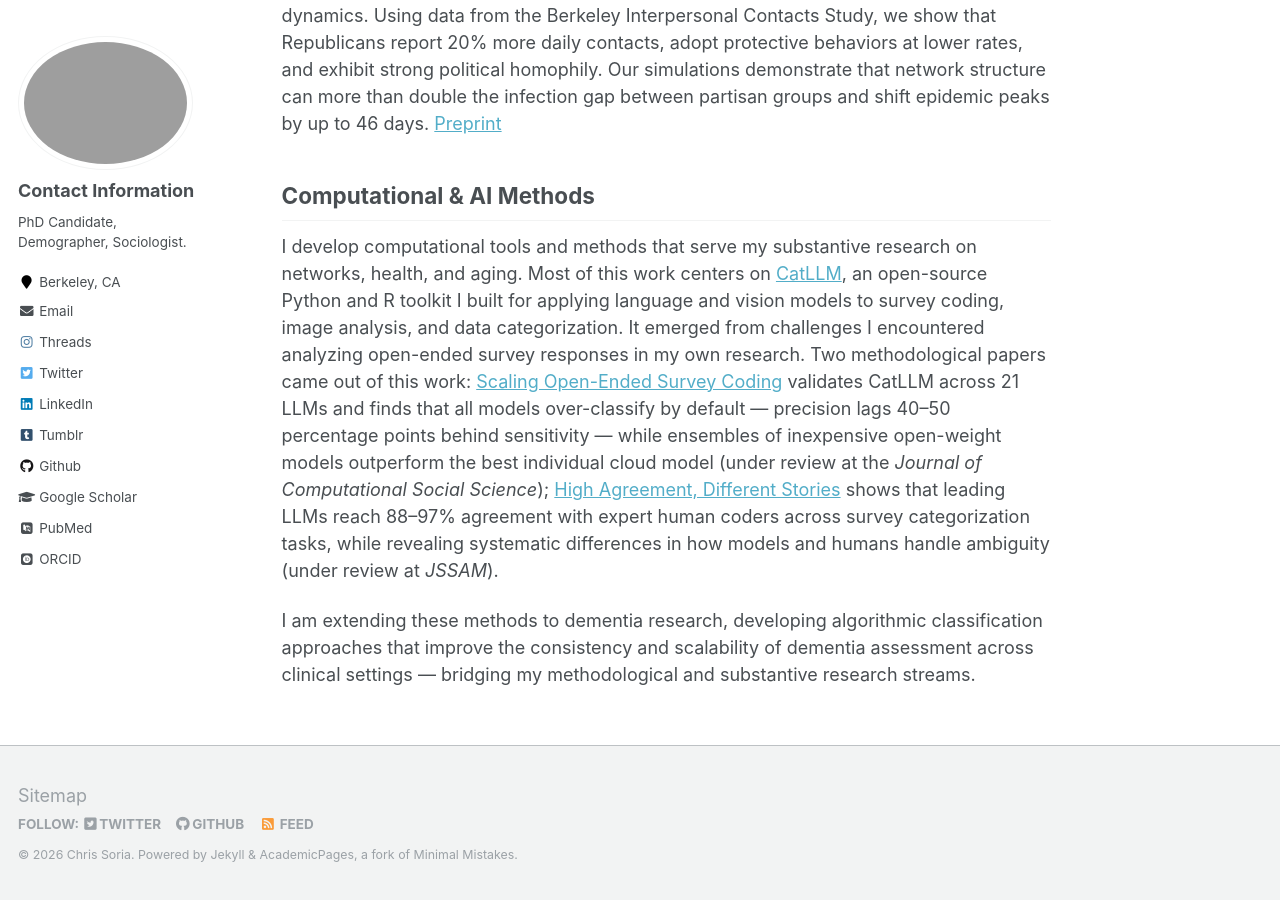
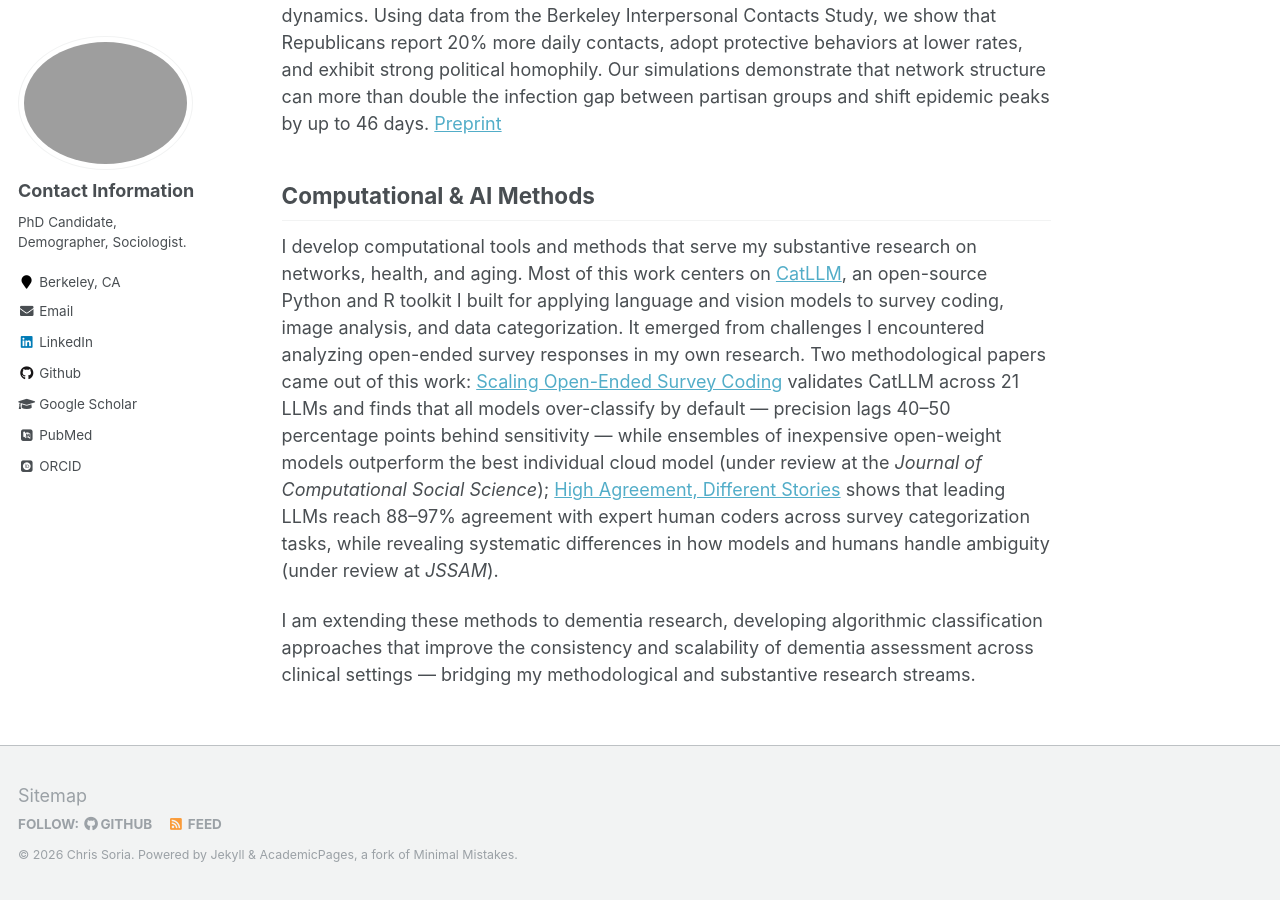
Before and after one commit to chrissoria/chrissoria.github.io, a Jekyll site: the page built from _pages/research.md, in a window 1280 px wide and 900 px high, scrolled down 1411 px. Built offline with Jekyll 4.4.1, drawn with Linux system fonts in a browser that asks for light colours; some web fonts are replaced; part of the change alters nothing that is shown.

Commit message:
site: remove Twitter, Threads, and Tumblr from social profiles
Co-Authored-By: Claude Opus 4.7 <noreply@anthropic.com>

```diff
--- a/_config.yml
+++ b/_config.yml
@@ -57,7 +57,7 @@ yandex_site_verification :
 
 # Social Sharing
 twitter:
-  username               : &twitter "CSoriaResearch"
+  username               : &twitter
 facebook:
   username               :
   app_id                 :
@@ -73,7 +73,6 @@ social:
     - "https://github.com/chrissoria"
     - "https://www.linkedin.com/in/chris-soria-9340931a/"
     - "https://orcid.org/0009-0007-3558-5896"
-    - "https://twitter.com/CSoriaResearch"
 
 
 # Analytics
@@ -113,14 +112,14 @@ author:
   soundcloud       :
   stackoverflow    : # http://stackoverflow.com/users/123456/username
   steam            :
-  tumblr           : "christophersoria"
-  twitter          : "CSoriaResearch"
+  tumblr           :
+  twitter          :
   vine             :
   weibo            :
   xing             :
   youtube          :
   wikipedia        :
-  threads          : "supersoria"
+  threads          :
 
 
 # Reading Files
--- a/_data/authors.yml
+++ b/_data/authors.yml
@@ -6,7 +6,6 @@ Name Name:
   email       : "chrissoria@berkeley.edu"
   bio         : "Hello."
   avatar      : "bio-photo-2.jpg"
-  threads     : "SuperSoria"
   linkedin    : "Name"
 
 Name2 Name2:
```
